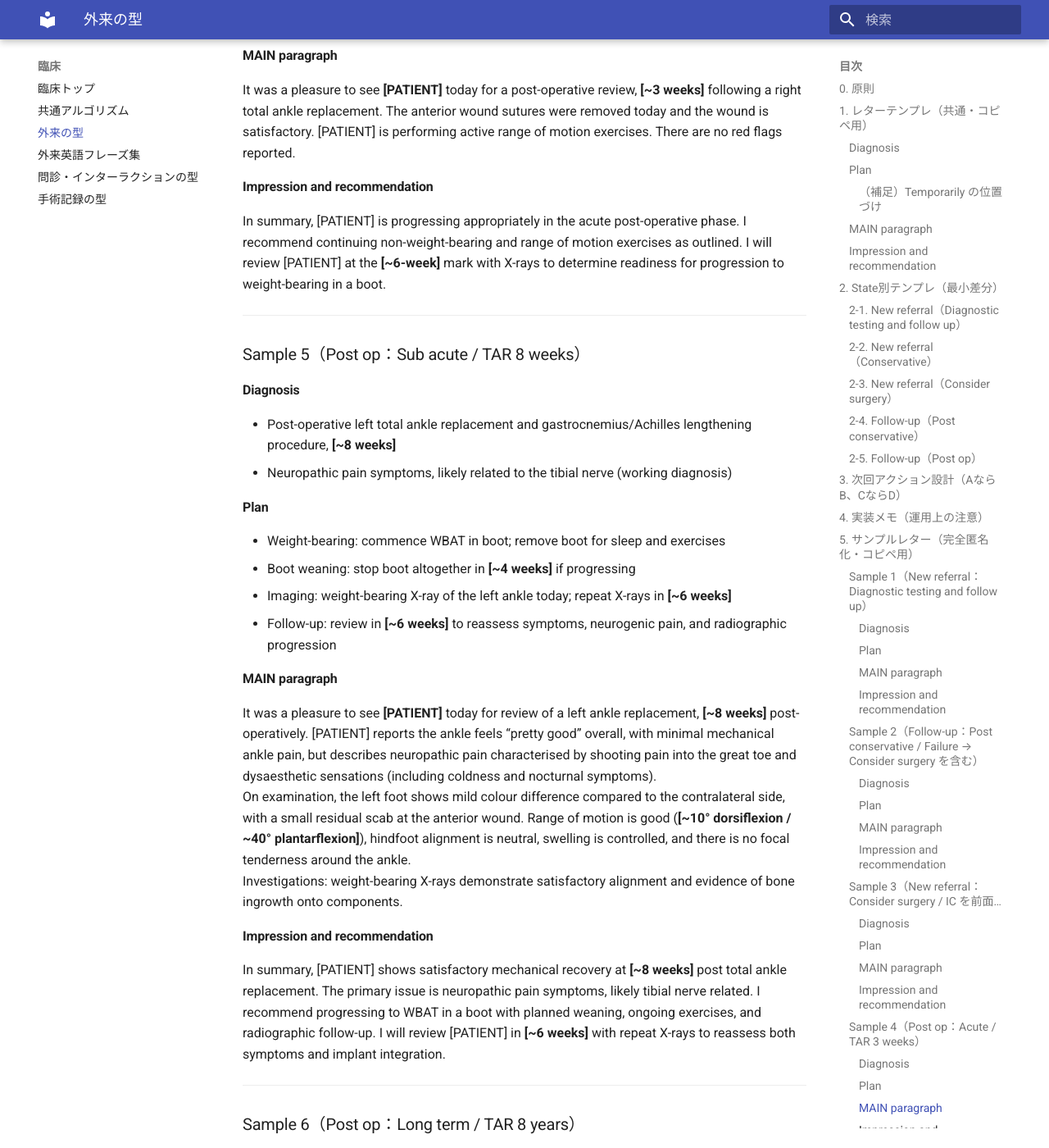
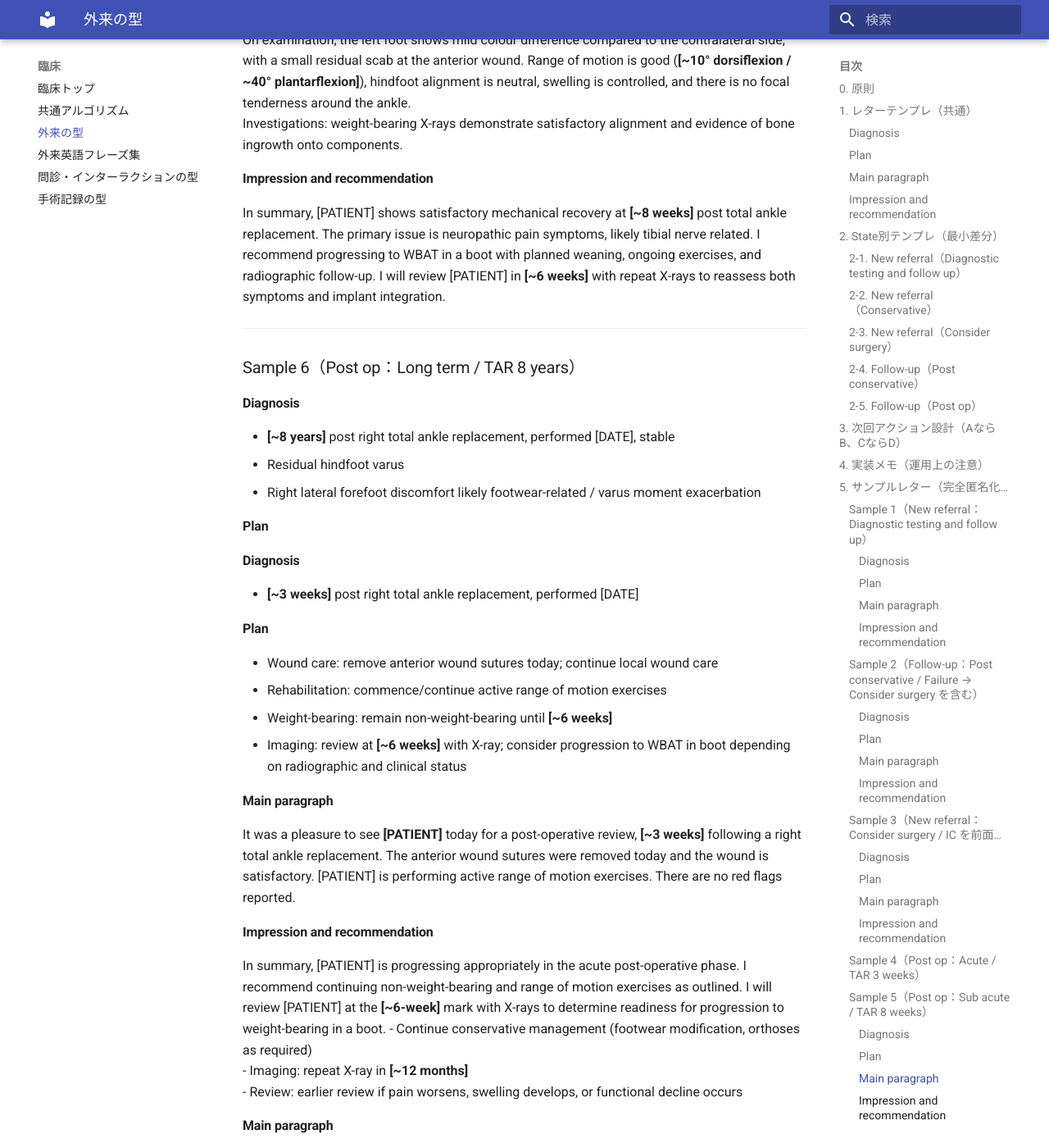
Before and after one commit to takaresearch/index, an MkDocs documentation site: the page built from docs/clinical/outpatient.md, in a window 1280 px wide and 1400 px high, scrolled down 9238 px. Shown: the whole window at 82% size. Built offline with MkDocs 1.6.1 and Material for MkDocs 9.7.7, drawn with Linux system fonts in a browser that asks for light colours; some of the changed text lies outside the part shown.

Commit message:
Improve letter format: timeframe-first for post-op, add surgery/injury dates, simplify formatting, MAIN to Main

```diff
--- a/docs/clinical/outpatient.md
+++ b/docs/clinical/outpatient.md
@@ -4,7 +4,7 @@
 
 1. **Diagnosis**
 2. **Plan**（次回外来のアクションを含む If–Then）
-3. **MAIN paragraph**（"It was a pleasure to see …" から開始）
+3. **Main paragraph**（"It was a pleasure to see …" から開始）
 4. **Impression and recommendation**
 
 加えて、患者名は常に **`[PATIENT]`** とし、症例を特定できる要素（日時・施設・地域・職業など）はプレースホルダ（例：`[DATE]`, `[MONTH]`, `[OCCUPATION]`）で管理します。
@@ -14,9 +14,9 @@
 - **診断とプランは常に同じアルゴリズム**（`clinical/algorithm.md`）で回します。
 - **レターの冒頭は Diagnosis と Plan**であり、結論を先に提示します（情報の羅列を目的にしません）。
 - Planは必ず「次回何をするか」を含み、可能な限り**次回で決着がつく設計**に寄せます。
-- レター本文（MAIN paragraph）は「読者が前提知識なしに追える」よう、要点のみを因果順に配置します。
+- レター本文（Main paragraph）は「読者が前提知識なしに追える」よう、要点のみを因果順に配置します。
 
-## 1. レターテンプレ（共通・コピペ用）
+## 1. レターテンプレ（共通）
 
 以下は、外来レターを最短で作成するための共通骨格です。`New referral`と`Follow-up`のいずれでも、まずはこの枠で書き、必要に応じてState別テンプレ（後述）へ寄せます。
 
@@ -33,6 +33,7 @@
 - bilateral | unilateral | left | right
 - refractory to conservative management
 - secondary to [CAUSE]
+- injury occurred [DATE] | sustained [DATE]
 
 **テンプレート例**:
 - [DIAGNOSIS 1]
@@ -75,18 +76,7 @@
 
 ---
 
-#### （補足）Temporarily の位置づけ
-
-"Temporarily"の記載は、原理的には**Planのうち「検査待機中（while awaiting investigations）」の暫定方針**です。すなわち、(1)フォロー時期の宣言と、(2)待機期間中に継続すべき保存療法（期限つき）に分解して、上記のPlan箇条書きに統合します。
-
-**書き方例（匿名化・プレースホルダ化）**:
-
-- Follow up in my clinic after investigations are complete (approx. **[~X months]**).
-- Advised to continue **[physiotherapy / shockwave / heel cups / night splints]** for **[X months]** while awaiting investigations.
-
----
-
-### MAIN paragraph
+### Main paragraph
 
 **構造**: 挨拶→主訴（機能障害として）→発症と経過→既治療→身体所見→検査
 
@@ -211,9 +201,9 @@ I recommend **[RECOMMENDATION]**, and I will review [PATIENT] in **[FOLLOW-UP TI
 - 公開ノートでは、患者名は常に **`[PATIENT]`** とし、日時・施設・地域・職業などもプレースホルダで表現する。実症例の全文は公開外（`private/` 等）へ分離する。
 - “上級医に相談するための情報”と“患者説明に必要な情報”は重なるが同一ではない。前者は仮説と分岐設計、後者は期待値調整（治療期間と見通し）に重心がある。
 
-## 5. サンプルレター（完全匿名化・コピペ用）
+## 5. サンプルレター（完全匿名化）
 
-以下は、先生が提示されたレター断片を、**患者名を`[PATIENT]`へ置換**し、日時・職業・施設などの症例同定性を**プレースホルダ化**した上で、**固定順序（Diagnosis → Plan → MAIN paragraph → Impression and recommendation）**に再構成したサンプルである。
+以下は、先生が提示されたレター断片を、**患者名を`[PATIENT]`へ置換**し、日時・職業・施設などの症例同定性を**プレースホルダ化**した上で、**固定順序（Diagnosis → Plan → Main paragraph → Impression and recommendation）**に再構成したサンプルである。
 
 ### Sample 1（New referral：Diagnostic testing and follow up）
 
@@ -229,7 +219,7 @@ I recommend **[RECOMMENDATION]**, and I will review [PATIENT] in **[FOLLOW-UP TI
 - Advised to continue physiotherapy, shockwave therapy, heel cups, and night splints for **[~4 months]** while awaiting investigations.
 - Investigations: **[INVESTIGATIONS]** (purpose: confirm plantar fascia pathology; assess for alternative causes of medial heel pain; characterise dorsal mass if required)
 
-#### MAIN paragraph
+#### Main paragraph
 
 It was a pleasure to see **[PATIENT]** today for assessment of bilateral foot pain. [PATIENT] presents with a **[2–3 year]** history of bilateral foot pain, worse on the left. The pain is most severe with the first steps in the morning and after periods of rest. Symptoms have been refractory to conservative treatments, including physiotherapy exercises, hot and cold compresses, **[two]** steroid injections (providing only brief relief), shockwave therapy, and night splints.
 On examination, there is a palpable, soft, cystic-feeling mass on the dorsal aspect of the left foot, consistent with a ganglion cyst.
@@ -266,7 +256,7 @@ I recommend completion of the requested investigations and continuation of the a
   - If symptoms worsen or fail to improve by **[MONTH YEAR]**, return for review
   - Review in **[X months]** to assess progress
 
-#### MAIN paragraph
+#### Main paragraph
 
 It was a pleasure to see **[PATIENT]** for review regarding ankle and forefoot symptoms. [PATIENT] reports a history of inversion injuries affecting the ankles (including a significant inversion injury at work on **[DATE]** and a further inversion injury on **[DATE]**), with ongoing functional limitation. Prior management has included immobilisation in a boot and physiotherapy with mixed results.
 Currently, [PATIENT] describes episodic lateral ankle pain when overactive (e.g., running or jumping), with perceived instability and occasional rolling episodes. [PATIENT] also reports forefoot symptoms consistent with hallux rigidus, including hypersensitivity and activity limitation. There are **[no / some]** associated neuropathic symptoms, such as tingling or numbness over the dorsolateral foot, particularly at night, which may disturb sleep.
@@ -297,7 +287,7 @@ I recommend a dedicated period of structured physiotherapy focused on propriocep
   - **[~6 weeks]** weight-bearing in a CAM boot, then commence physiotherapy
   - Expected recovery **[~3–6 months]** (variable)
 
-#### MAIN paragraph
+#### Main paragraph
 
 It was a pleasure to see **[PATIENT]** for review of persistent ankle symptoms. [PATIENT] reports ankle pain and instability, including morning pain and functional limitation, and wishes to proceed with operative management after consideration of timing and goals.
 On examination, foot and ankle alignment is **[normal]** with full range of motion of the ankle and subtalar joint. There is severe lateral ligament laxity and anteromedial laxity, with the ability to partially sublux the talus anteriorly on the tibial mortise.
@@ -312,24 +302,7 @@ We will proceed with organising surgery and postoperative rehabilitation as outl
 
 ### Sample 4（Post op：Acute / TAR 3 weeks）
 
-#### Diagnosis
 
-- Post-operative right total ankle replacement, **[~3 weeks]**
-
-#### Plan
-
-- Wound care: remove anterior wound sutures today; continue local wound care
-- Rehabilitation: commence/continue active range of motion exercises
-- Weight-bearing: remain non-weight-bearing until **[~6 weeks]**
-- Imaging: review at **[~6 weeks]** with X-ray; consider progression to WBAT in boot depending on radiographic and clinical status
-
-#### MAIN paragraph
-
-It was a pleasure to see **[PATIENT]** today for a post-operative review, **[~3 weeks]** following a right total ankle replacement. The anterior wound sutures were removed today and the wound is satisfactory. [PATIENT] is performing active range of motion exercises. There are no red flags reported.
-
-#### Impression and recommendation
-
-In summary, [PATIENT] is progressing appropriately in the acute post-operative phase. I recommend continuing non-weight-bearing and range of motion exercises as outlined. I will review [PATIENT] at the **[~6-week]** mark with X-rays to determine readiness for progression to weight-bearing in a boot.
 
 ---
 
@@ -337,7 +310,7 @@ In summary, [PATIENT] is progressing appropriately in the acute post-operative p
 
 #### Diagnosis
 
-- Post-operative left total ankle replacement and gastrocnemius/Achilles lengthening procedure, **[~8 weeks]**
+- **[~8 weeks]** post left total ankle replacement and gastrocnemius/Achilles lengthening, performed [DATE]
 - Neuropathic pain symptoms, likely related to the tibial nerve (working diagnosis)
 
 #### Plan
@@ -347,7 +320,7 @@ In summary, [PATIENT] is progressing appropriately in the acute post-operative p
 - Imaging: weight-bearing X-ray of the left ankle today; repeat X-rays in **[~6 weeks]**
 - Follow-up: review in **[~6 weeks]** to reassess symptoms, neurogenic pain, and radiographic progression
 
-#### MAIN paragraph
+#### Main paragraph
 
 It was a pleasure to see **[PATIENT]** today for review of a left ankle replacement, **[~8 weeks]** post-operatively. [PATIENT] reports the ankle feels “pretty good” overall, with minimal mechanical ankle pain, but describes neuropathic pain characterised by shooting pain into the great toe and dysaesthetic sensations (including coldness and nocturnal symptoms).
 On examination, the left foot shows mild colour difference compared to the contralateral side, with a small residual scab at the anterior wound. Range of motion is good (**[~10° dorsiflexion / ~40° plantarflexion]**), hindfoot alignment is neutral, swelling is controlled, and there is no focal tenderness around the ankle.
@@ -363,17 +336,34 @@ In summary, [PATIENT] shows satisfactory mechanical recovery at **[~8 weeks]** p
 
 #### Diagnosis
 
-- Stable right total ankle replacement, **[~8 years]** post-operative
+- **[~8 years]** post right total ankle replacement, performed [DATE], stable
 - Residual hindfoot varus
 - Right lateral forefoot discomfort likely footwear-related / varus moment exacerbation
 
 #### Plan
+#### Diagnosis
 
+- **[~3 weeks]** post right total ankle replacement, performed [DATE]
+
+#### Plan
+
+- Wound care: remove anterior wound sutures today; continue local wound care
+- Rehabilitation: commence/continue active range of motion exercises
+- Weight-bearing: remain non-weight-bearing until **[~6 weeks]**
+- Imaging: review at **[~6 weeks]** with X-ray; consider progression to WBAT in boot depending on radiographic and clinical status
+
+#### Main paragraph
+
+It was a pleasure to see **[PATIENT]** today for a post-operative review, **[~3 weeks]** following a right total ankle replacement. The anterior wound sutures were removed today and the wound is satisfactory. [PATIENT] is performing active range of motion exercises. There are no red flags reported.
+
+#### Impression and recommendation
+
+In summary, [PATIENT] is progressing appropriately in the acute post-operative phase. I recommend continuing non-weight-bearing and range of motion exercises as outlined. I will review [PATIENT] at the **[~6-week]** mark with X-rays to determine readiness for progression to weight-bearing in a boot.
 - Continue conservative management (footwear modification, orthoses as required)
 - Imaging: repeat X-ray in **[~12 months]**
 - Review: earlier review if pain worsens, swelling develops, or functional decline occurs
 
-#### MAIN paragraph
+#### Main paragraph
 
 It was a pleasure to see **[PATIENT]** today for review of the right ankle, **[~8 years]** following a total ankle replacement. [PATIENT] reports right lateral forefoot discomfort aggravated by walking, which appears temporally related to new shoes that push the foot into varus; the insoles have been modified.
 On examination, [PATIENT] has good ankle range of motion (**[~20° dorsiflexion / ~35° plantarflexion]**), no ankle tenderness or swelling, and mild hindfoot varus.
@@ -402,7 +392,7 @@ In summary, [PATIENT]’s ankle replacement remains stable long term. The forefo
   - Expectations: recovery milestones (e.g., **[~6 weeks]**, **[~3 months]**, **[~6 months]**, **[~12 months]**)
 - Next steps: provide consent form; organise **[imaging]**; schedule surgery after **[DATE]**; arrange rehabilitation plan **[LOCATION/HOSPITAL]**
 
-#### MAIN paragraph
+#### Main paragraph
 
 It was a pleasure to see **[PATIENT]** for review. [PATIENT] has a background history of a right total ankle replacement and left flatfoot reconstruction and now presents with worsening left knee pain affecting gait and function.
 On examination, gait is antalgic. Knee range of motion is **[~0–100°]** with mild varus alignment.
@@ -418,7 +408,7 @@ In summary, [PATIENT] has symptomatic end-stage medial compartment osteoarthriti
 
 #### Diagnosis
 
-- Post-operative left total knee replacement, **[~2 weeks]**
+- **[~2 weeks]** post left total knee replacement, performed [DATE]
 
 #### Plan
 
@@ -427,7 +417,7 @@ In summary, [PATIENT] has symptomatic end-stage medial compartment osteoarthriti
 - Follow-up: review in **[~4 weeks]**
 - Safety net: urgent review if fever, increasing redness/drainage, calf pain/swelling, escalating pain, or functional decline
 
-#### MAIN paragraph
+#### Main paragraph
 
 It was a pleasure to see **[PATIENT]** for review following a recent left total knee replacement, **[~2 weeks]** post-operatively. [PATIENT] reports ongoing pain and is currently in rehabilitation, with concern that pain feels worse than the contralateral side did at a similar stage.
 On examination, the wound is healing well with good alignment. Range of motion is improving with almost full extension and **[~100°]** flexion. There are no clinical signs of infection or other red flags. Postoperative X-rays obtained soon after surgery were satisfactory.
@@ -442,7 +432,7 @@ In summary, [PATIENT] is progressing appropriately at **[~2 weeks]** post TKR wi
 
 #### Diagnosis
 
-- Post-operative left total knee replacement, **[~6 weeks]**
+- **[~6 weeks]** post left total knee replacement, performed [DATE]
 - History of postoperative cellulitis, resolved (historical)
 
 #### Plan
@@ -451,7 +441,7 @@ In summary, [PATIENT] is progressing appropriately at **[~2 weeks]** post TKR wi
 - Return to driving: permitted from **[~6 weeks]** post-op if safe and functional
 - Follow-up: review in **[~2–3 months]**
 
-#### MAIN paragraph
+#### Main paragraph
 
 It was a pleasure to see **[PATIENT]** today for review. [PATIENT] underwent a left total knee replacement **[~6 weeks]** ago. [PATIENT] has been walking well and is able to walk long distances, noting mild stiffness after prolonged sitting that improves with movement.
 On examination, gait is normal. The knee extends fully with good quadriceps tone. There is no effusion and the surgical incision is well healed.
@@ -481,7 +471,7 @@ In summary, [PATIENT] has satisfactory clinical and radiographic progress at **[
 - Medical workup: **[cardiology / general medical clearance]**; request relevant correspondence as indicated
 - Postoperative pathway: early mobilisation; typically full weight-bearing; physiotherapy plan **[home program / fund]**
 
-#### MAIN paragraph
+#### Main paragraph
 
 It was a pleasure to meet **[PATIENT]** today. [PATIENT] previously underwent a left total hip replacement in **[YEAR]**, which has remained successful and asymptomatic. [PATIENT] now presents with right hip pain predominantly in the groin, aggravated by turning and activity, with functional limitation sufficient to consider surgery.
 On examination, [PATIENT] demonstrates a limp with walking. Hip examination is consistent with established osteoarthritis, with irritability and restricted movement.
@@ -497,7 +487,7 @@ In summary, [PATIENT] has symptomatic right hip osteoarthritis with significant
 
 #### Diagnosis
 
-- Post-operative right total hip replacement, **[~2 weeks]**
+- **[~2 weeks]** post right total hip replacement, performed [DATE]
 
 #### Plan
 
@@ -506,7 +496,7 @@ In summary, [PATIENT] has symptomatic right hip osteoarthritis with significant
 - Imaging: review at **[~6 weeks]** with X-ray
 - Follow-up: **[~6 weeks]** post-op review
 
-#### MAIN paragraph
+#### Main paragraph
 
 It was a pleasure to see **[PATIENT]** for a post-operative wound check, **[~2 weeks]** following a right total hip replacement. [PATIENT] is doing well and is being discharged home from rehabilitation today. The wound has healed well. A Doppler study was negative for DVT.
 
@@ -537,7 +527,7 @@ In summary, [PATIENT] is recovering well in the acute post-operative period foll
 - Follow-up: review imaging results and finalise management plan in complex clinic
 - Risk management: surgical caution given medical background; balance disease progression and infection/thrombotic risk
 
-#### MAIN paragraph
+#### Main paragraph
 
 It was a pleasure to see **[PATIENT]** today in the complex clinic for assessment of progressive knee pain and functional limitation. [PATIENT] has a significant medical background including **[immunosuppression / transplant / anticoagulation]**. Symptoms are activity-related, with the left knee typically the clinical priority.
 On examination, gait is antalgic. The left knee shows reduced range of motion (**[~5–115°]**) with patellofemoral crepitus and medial pseudolaxity consistent with medial compartment disease. The right knee demonstrates valgus alignment with functional limitation.
@@ -567,7 +557,7 @@ In summary, [PATIENT] has multi-factorial bilateral knee pathology with malalign
   - Occupational therapy input
 - Safety net: review if neurological deficit progresses, pain escalates, or functional capacity declines
 
-#### MAIN paragraph
+#### Main paragraph
 
 It was a pleasure to see **[PATIENT]** today to assist with an application for functional support and home modifications. [PATIENT] ambulated with **[two crutches]** and reports significant mobility limitation and pain. [PATIENT] has a complex surgical history including a right total hip replacement complicated by infection requiring multiple surgeries, followed by right hip excision arthroplasty and subsequent femoral osteomyelitis, now resolved. [PATIENT] has not required further hip surgery since **[YEAR]**.
 On examination, [PATIENT] demonstrates a positive Trendelenburg gait, significant right leg shortening, and instability. Hip examination is consistent with an excision arthroplasty state. The left hip and knee demonstrate preserved range of motion without focal pain. Straight leg raise is **[positive/negative]** for radicular symptoms.
@@ -593,7 +583,7 @@ I recommend specialist assessment of spinal symptoms and lumbar imaging as outli
 - Review in **[~6 months]**
 - If symptoms significantly deteriorate, revisit operative options; coordinate perioperative medication management **[DMARD/antiplatelet]** with treating teams
 
-#### MAIN paragraph
+#### Main paragraph
 
 It was a pleasure to see **[PATIENT]** today for assessment of right heel pain. [PATIENT] has a background history of multiple orthopaedic procedures and inflammatory arthritis managed with **[medications]**, currently well controlled. Over the last **[~12 months]**, the right Achilles insertion has become increasingly symptomatic, though not yet severely restrictive, and [PATIENT] has partially improved with footwear modification.
 On examination, there is swelling and tenderness at the Achilles insertion.
@@ -609,7 +599,7 @@ In summary, [PATIENT]’s presentation is consistent with insertional Achilles t
 
 #### Diagnosis
 
-- Left Achilles tendon rupture (delayed diagnosis)
+- Left Achilles tendon rupture, sustained [DATE] (delayed diagnosis)
 - Left talar bone bruising (likely impingement related to injury mechanism)
 - Relevant comorbidity increasing infection risk **[as applicable]**
 
@@ -621,7 +611,7 @@ In summary, [PATIENT]’s presentation is consistent with insertional Achilles t
 - IC (risk and benefit): infection, DVT/PE, nerve injury, wound complications, re-rupture, need for further surgery
 - Work planning: arrange **[~6 weeks]** off work post-operatively
 
-#### MAIN paragraph
+#### Main paragraph
 
 It was a pleasure to see **[PATIENT]** today for assessment of left ankle pain following an injury **[~3 months]** ago involving hyperdorsiflexion. [PATIENT] reports posterior ankle pain radiating into the calf, worse with walking and improved with rest, with incomplete improvement despite use of a CAM boot.
 On examination, there is a positive Thompson test and a palpable defect in the Achilles tendon.
@@ -649,7 +639,7 @@ In summary, [PATIENT] has a complete Achilles tendon rupture with delayed diagno
 - Recovery: post-op shoe or boot; adherence to post-op instructions for optimal healing
 - Next steps: provide consent forms; schedule surgery at **[HOSPITAL/CLINIC]** depending on availability and patient preference
 
-#### MAIN paragraph
+#### Main paragraph
 
 It was a pleasure to see **[PATIENT]** today for an initial consult regarding bunion symptoms and difficulty with footwear. [PATIENT] reports progressive pain and functional limitation, including nocturnal neuropathic-type discomfort and difficulty finding comfortable shoes.
 On examination, there is severe hallux valgus with a palpable medial bony prominence at the 1st MTP joint. The second toe is dislocated with fixed deformity and tight surrounding soft tissues. Distal neurovascular status is grossly intact.
@@ -665,7 +655,7 @@ In summary, [PATIENT] has a complex forefoot deformity consistent with hallux va
 
 #### Diagnosis
 
-- Post-operative bilateral hallux valgus and crossover/second toe correction, **[~2 weeks]**
+- **[~2 weeks]** post bilateral hallux valgus and crossover/second toe correction, performed [DATE]
 
 #### Plan
 
@@ -674,7 +664,7 @@ In summary, [PATIENT] has a complex forefoot deformity consistent with hallux va
 - Imaging: repeat X-ray at **[~4 weeks]**
 - Follow-up: review in **[~4 weeks]**
 
-#### MAIN paragraph
+#### Main paragraph
 
 It was a pleasure to see **[PATIENT]** today for review **[~2 weeks]** after bilateral hallux valgus and crossover second toe correction. [PATIENT] reports minimal pain and no neurological complications. Wounds have healed nicely and sutures were removed. Swelling is well controlled and overall foot and toe positioning is satisfactory.
 
@@ -701,7 +691,7 @@ In summary, [PATIENT] is progressing well in the early postoperative phase. I re
   - Extension osteotomy of first/second rays to address forefoot pronation/plantarflexion component
 - Follow-up: review once imaging is complete to finalise operative vs non-operative strategy and provide a quote if required
 
-#### MAIN paragraph
+#### Main paragraph
 
 It was a pleasure to see **[PATIENT]** today for review of forefoot symptoms and deformity. [PATIENT] reports a history of intermittent gout and progressive functional difficulty.
 On examination, there is a large soft tissue swelling under the first metatarsal region consistent with gouty tophus, along with a forefoot-driven varus deformity and bilateral fourth curly toes. There is relative plantarflexion of the first and second rays contributing to a varus moment on weight-bearing.
@@ -730,7 +720,7 @@ In summary, [PATIENT] has a combined medical (gouty tophus) and mechanical (fore
 - Follow-up: review in **[~2 weeks]** to discuss CT results and formulate further management
 - Contingency: consider arthroscopic debridement if recurrent impingement confirmed and symptoms persist; reserve subtalar fusion as salvage procedure
 
-#### MAIN paragraph
+#### Main paragraph
 
 It was a pleasure to see **[PATIENT]** for review **[~6 weeks]** following a right lateral process of talus osteotomy. [PATIENT] reports the ankle is sore after work.
 On examination, gait is normal. There is mild ongoing inflammation along the lateral ankle scar. Ankle range of motion is symmetrical. There is spasm of the peroneal tendons.
```
